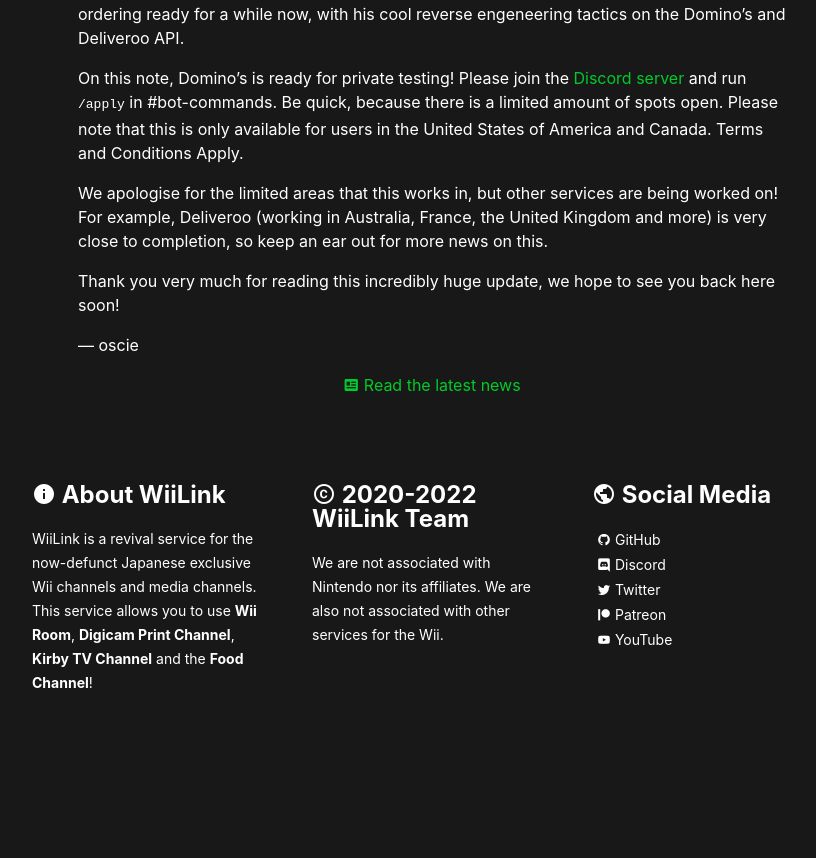
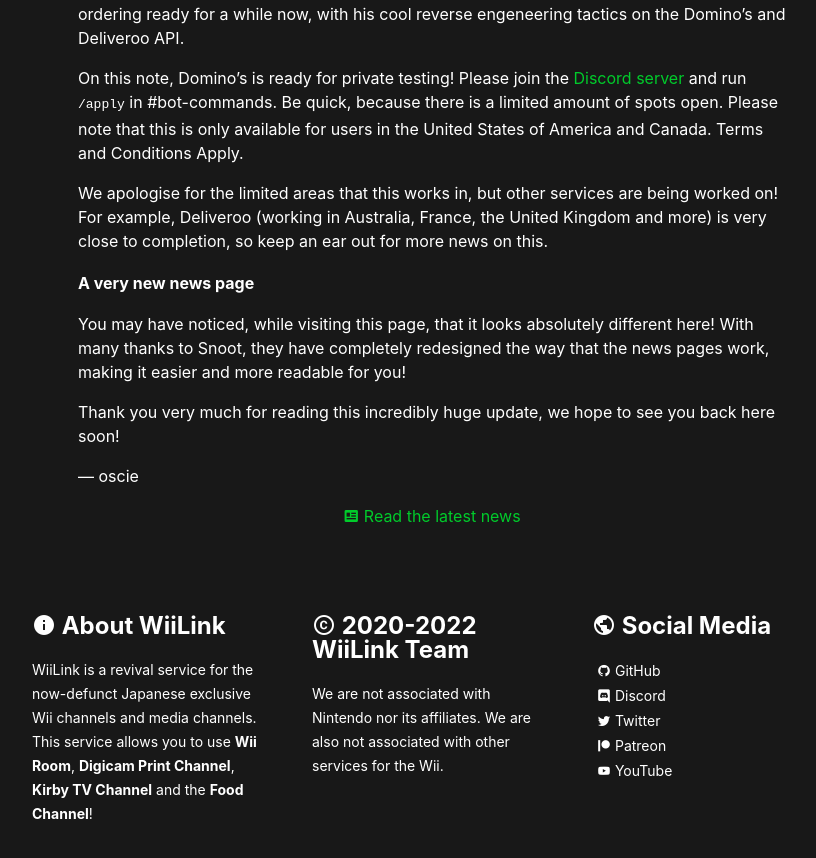
Before and after one commit to WiiLink24/WiiLink24.github.io, a Jekyll site: the page built from _posts/2022-09-04-issue-12.md, in a window 1280 px wide and 900 px high, scrolled down 736 px. Shown: the top 858 px of the window, without its empty margins (208-1024 px from the left). Built offline with Jekyll 4.4.1, drawn with Linux system fonts in a browser that asks for light colours; before the commit the page ends 1505 px from its top, so only the background shows below that.

Commit message:
added page update

```diff
--- a/_posts/2022-09-04-issue-12.md
+++ b/_posts/2022-09-04-issue-12.md
@@ -22,6 +22,10 @@
 
 We apologise for the limited areas that this works in, but other services are being worked on! For example, Deliveroo (working in Australia, France, the United Kingdom and more) is very close to completion, so keep an ear out for more news on this.
 
+#### A very new news page
+
+You may have noticed, while visiting this page, that it looks absolutely different here! With many thanks to Snoot, they have completely redesigned the way that the news pages work, making it easier and more readable for you!
+
 Thank you very much for reading this incredibly huge update, we hope to see you back here soon!
 
 &mdash; oscie
```
